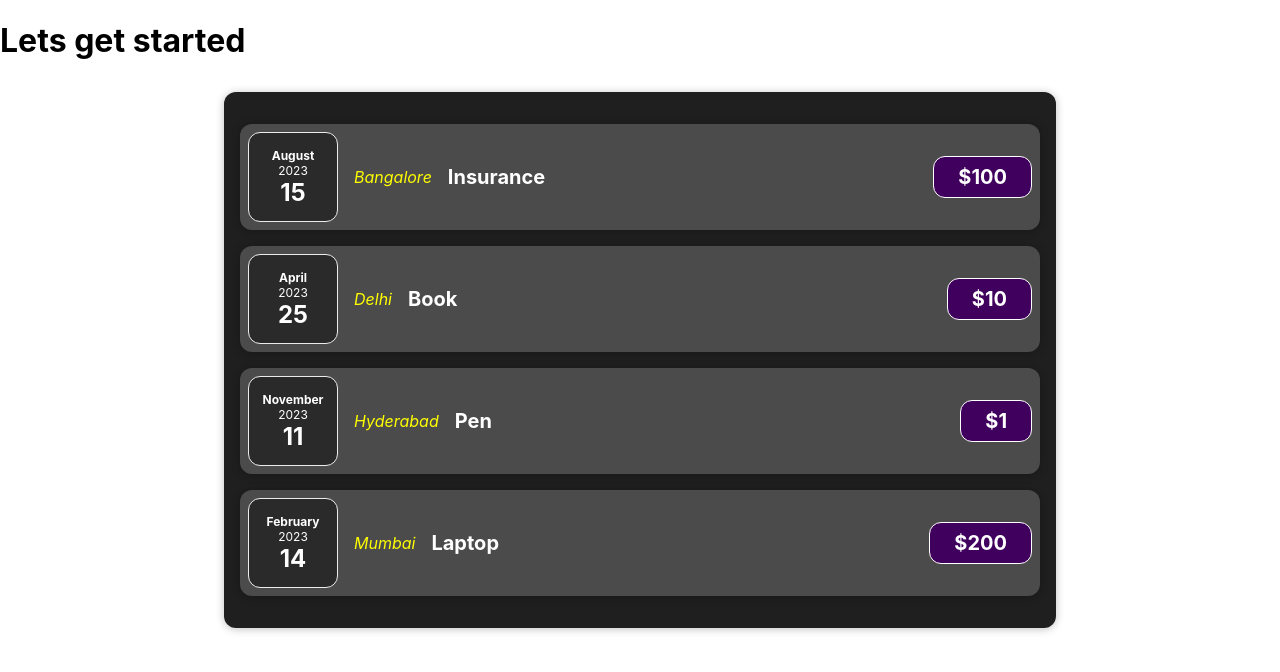
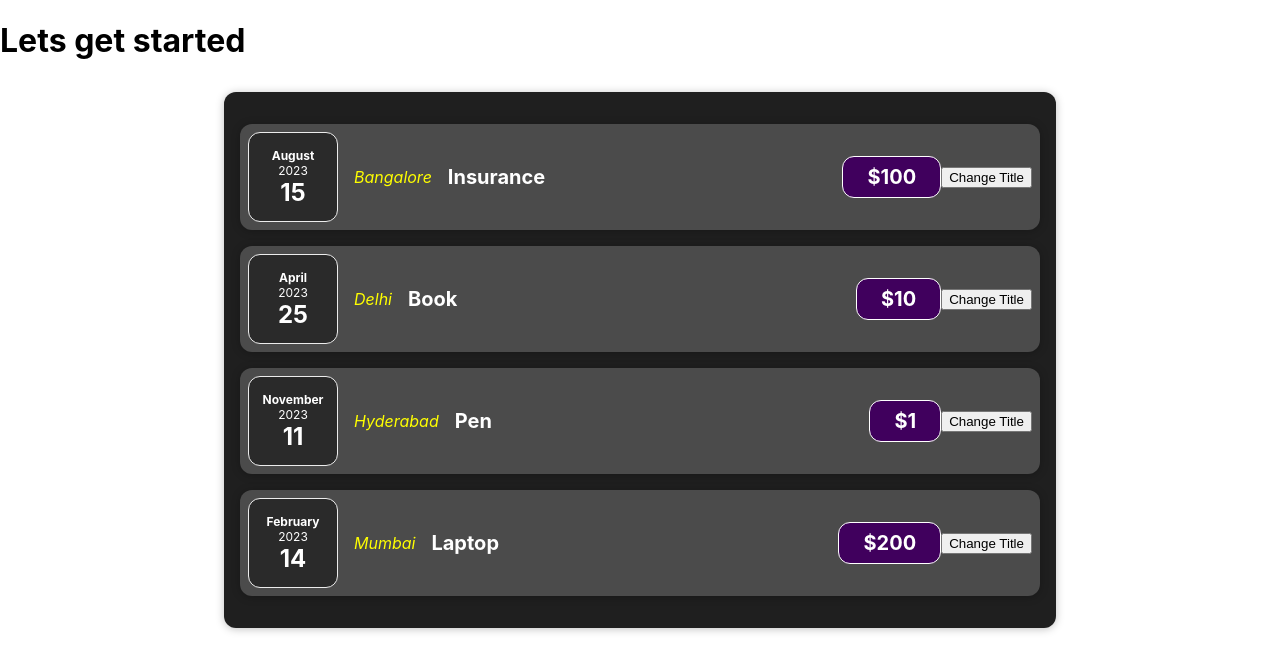
Before and after one commit to sudeep-h/Learning-React, a React (Create React App) app: page / in a window 1280 px wide. Shown: the top 672 px of the page. Built offline with nearby package versions, Linux system fonts and the light colour scheme.

Commit message:
Event Listeners

```diff
--- a/src/components/ExpenseItem.js
+++ b/src/components/ExpenseItem.js
@@ -3,7 +3,9 @@ import ExpenseDate from "./ExpenseData";
 import Card from "./Card.js";
 
 function ExpenseItem(props){
-
+    function changeTitleHandler(){
+        console.log("Button clicked");
+    }
     return (
         <Card className="expense-item">
             <ExpenseDate date={props.date} />
@@ -12,6 +14,7 @@ function ExpenseItem(props){
                 <h2>{props.title}</h2>
                 <div className="expense-item__price">${props.price}</div>
             </div>
+            <button onClick={changeTitleHandler}>Change Title</button>
         </Card>
     )
 }
```
